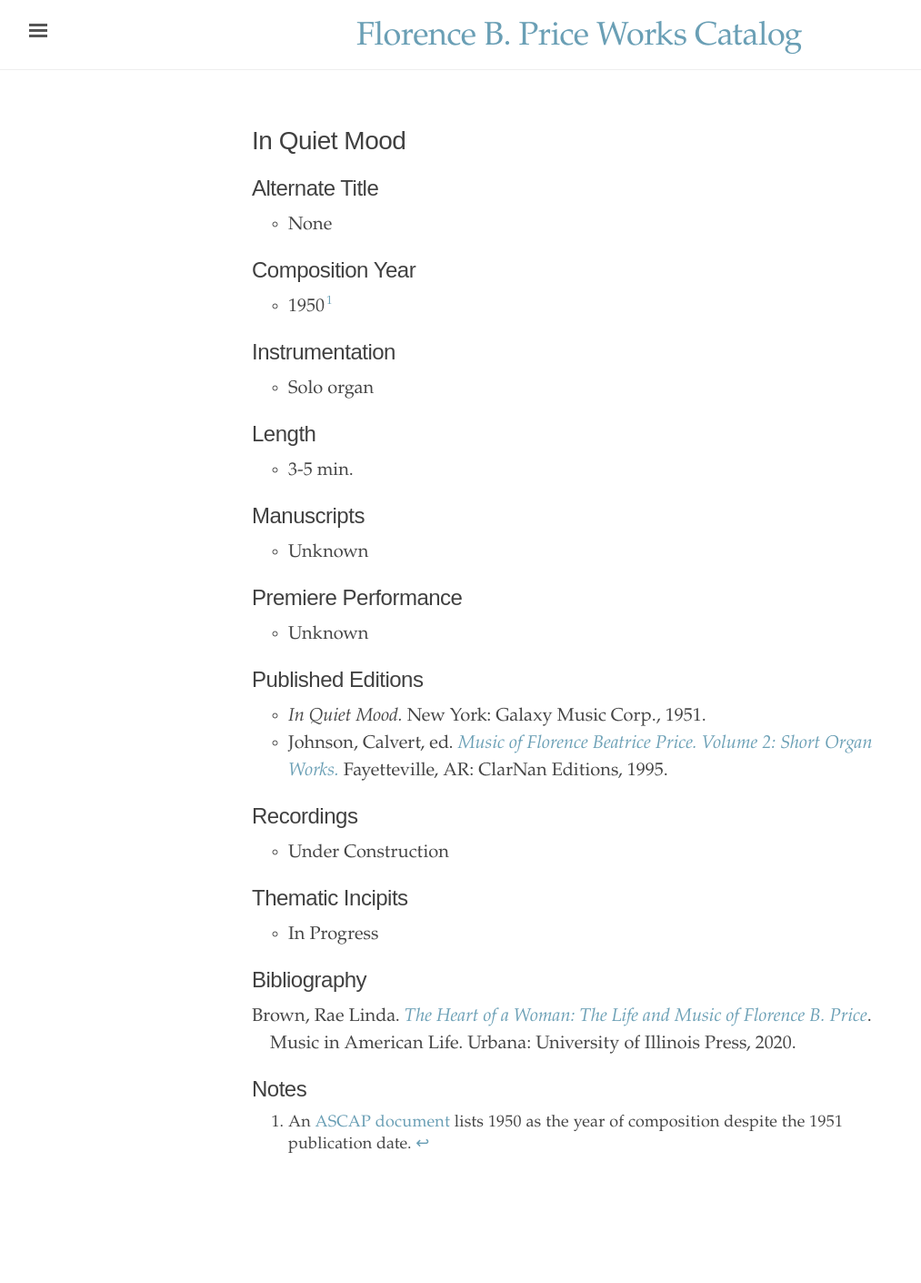
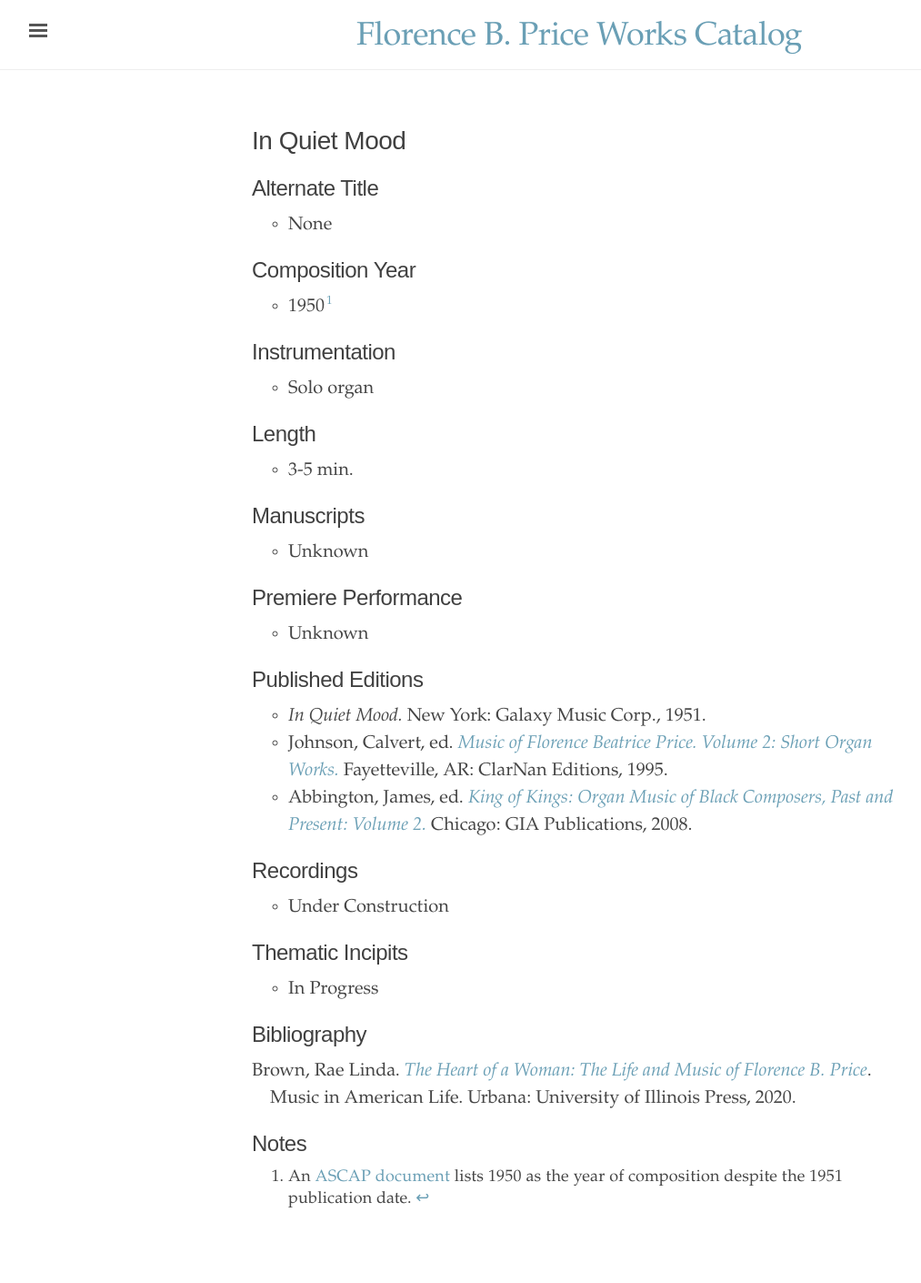
Before and after one commit to dwshadle/florence-price-catalog, a Jekyll site: the page built from _texts/price-in_quiet_mood.md, in a window 1280 px wide. Shown: the whole page at 91% size, without its empty margins (3-1016 px from the left). Built offline with Jekyll 4.4.1, drawn with Linux system fonts in a browser that asks for light colours; before the commit the page ends 1350 px from its top, so only the background shows below that.

Commit message:
Update price-in_quiet_mood.md

```diff
--- a/_texts/price-in_quiet_mood.md
+++ b/_texts/price-in_quiet_mood.md
@@ -27,6 +27,7 @@ permalink: /price-in-quiet-mood/
 ## Published Editions
 - *In Quiet Mood.* New York: Galaxy Music Corp., 1951.
 -  Johnson, Calvert, ed. <a href="https://www.worldcat.org/title/33248388" target="_blank">*Music of Florence Beatrice Price. Volume 2: Short Organ Works.*</a> Fayetteville, AR: ClarNan Editions, 1995.
+-  Abbington, James, ed. <a href="https://www.giamusic.com/store/resource/king-of-kings-volume-2-print-g7489" target="_blank">*King of Kings: Organ Music of Black Composers, Past and Present: Volume 2.*</a> Chicago: GIA Publications, 2008.
 
 ## Recordings
 - Under Construction
```
